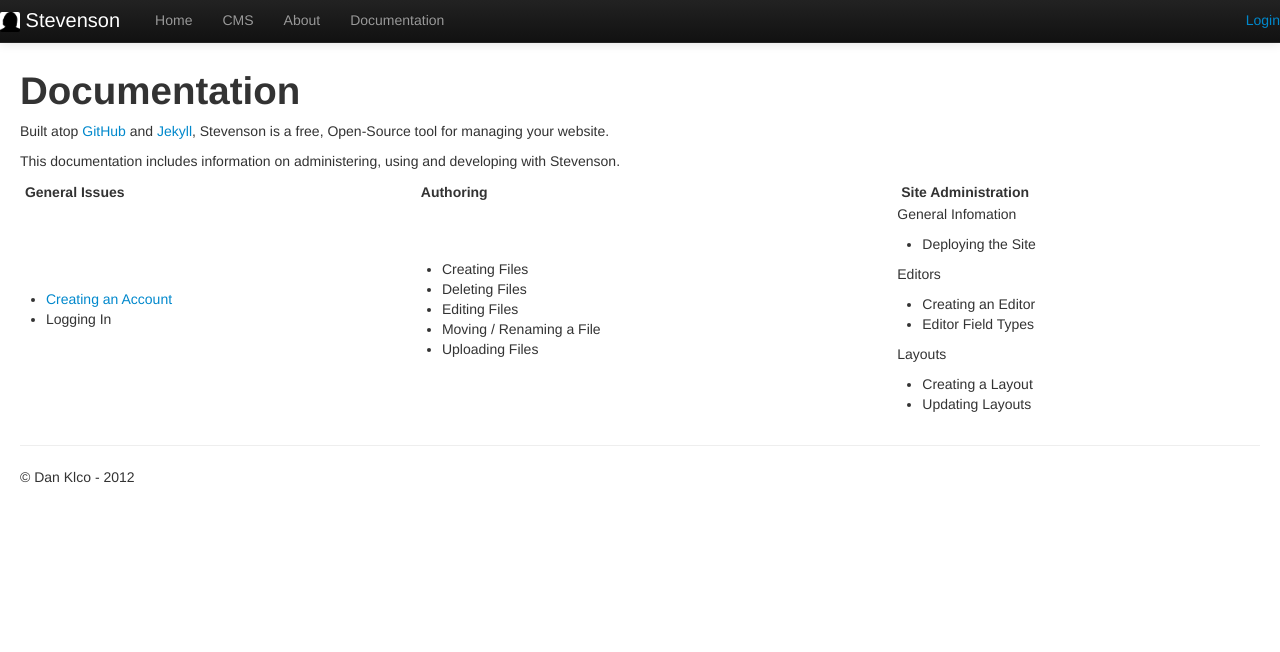
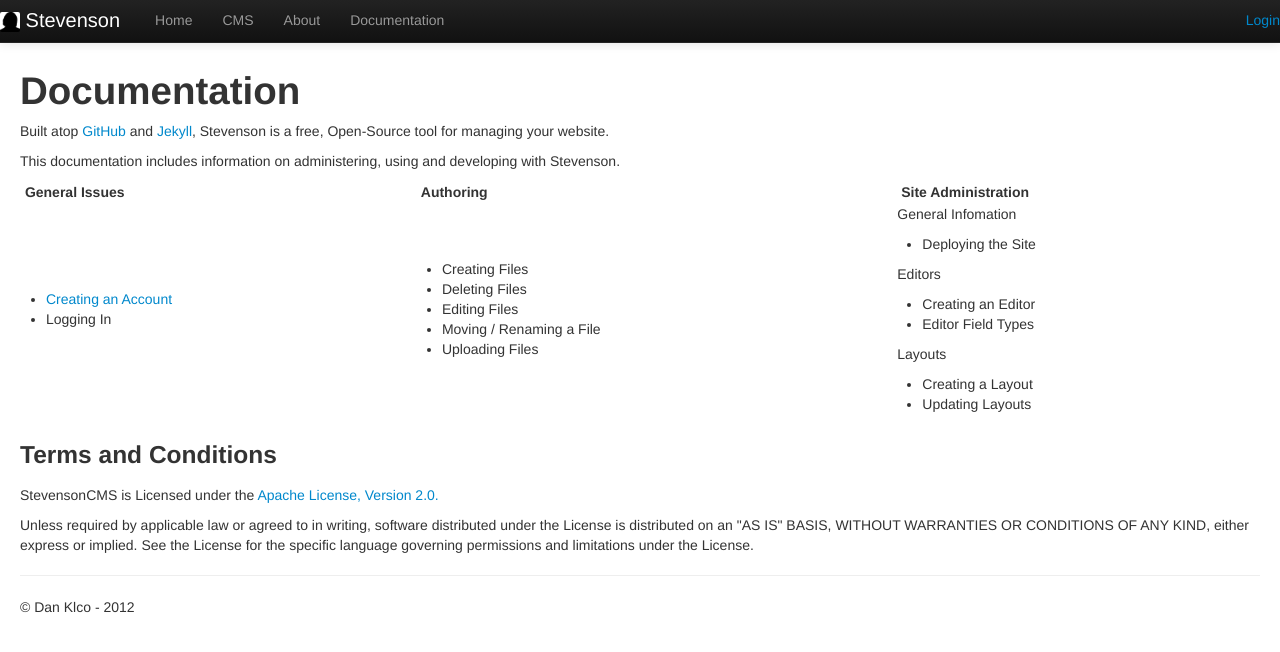
Before and after one commit to pmadril/CohortExEditor, a Jekyll site: the page built from documentation/index.html, in a window 1280 px wide. Shown: the top 652 px of the page. Built offline with Jekyll 4.4.1, drawn with Linux system fonts in a browser that asks for light colours; nearby versions of some CDN libraries.

Commit message:
Updating documentation/index.html

```diff
--- a/documentation/index.html
+++ b/documentation/index.html
@@ -54,3 +54,6 @@
 </tr>
 </tbody>
 </table>
+<h3>Terms and Conditions</h3>
+<p>StevensonCMS is Licensed under the <a href="http://www.apache.org/licenses/LICENSE-2.0" target="_blank">Apache License, Version 2.0.</a></p>
+<p>Unless required by applicable law or agreed to in writing, software distributed under the License is distributed on an "AS IS" BASIS, WITHOUT WARRANTIES OR CONDITIONS OF ANY KIND, either express or implied. See the License for the specific language governing permissions and limitations under the License.</p>
```
